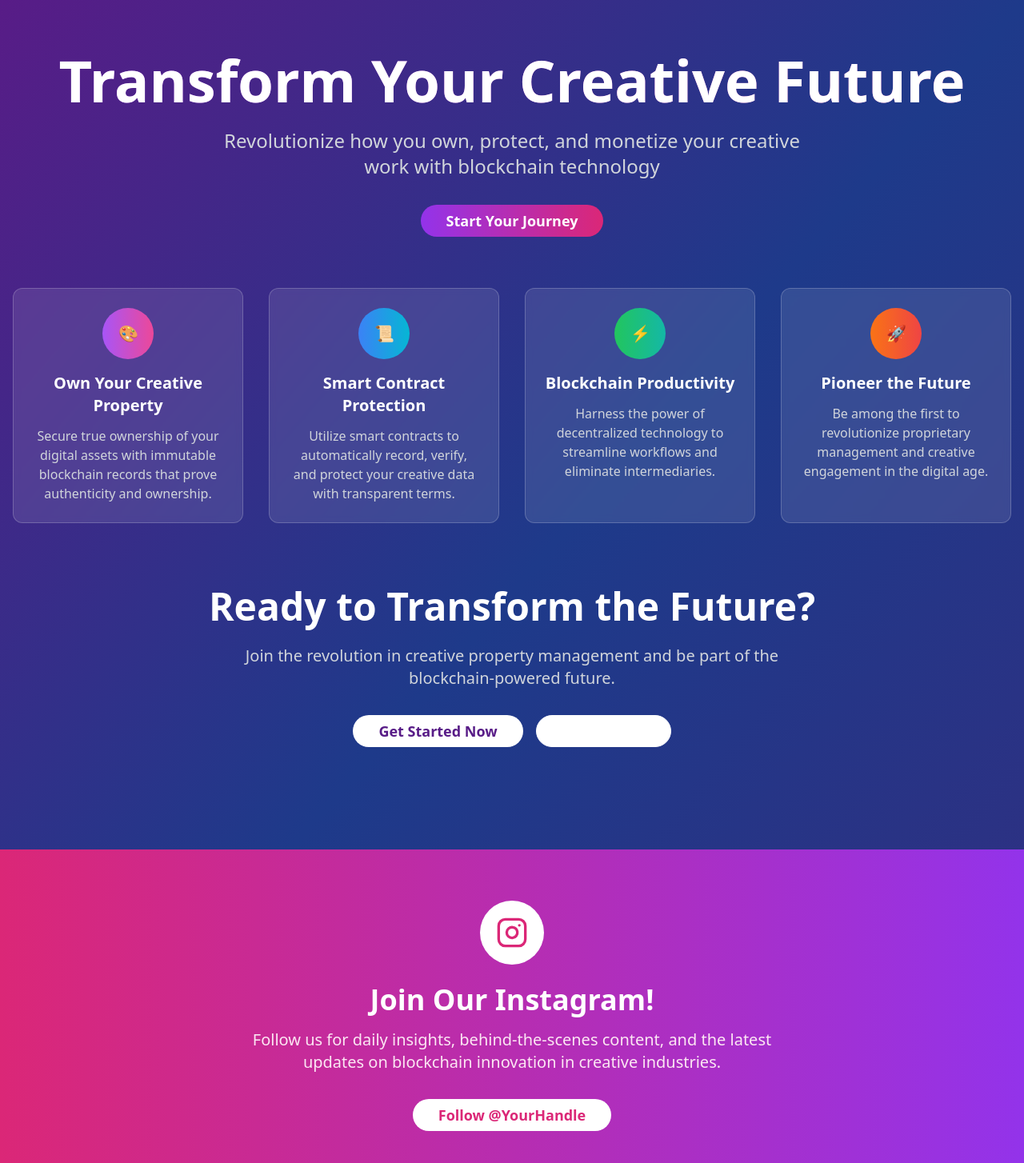
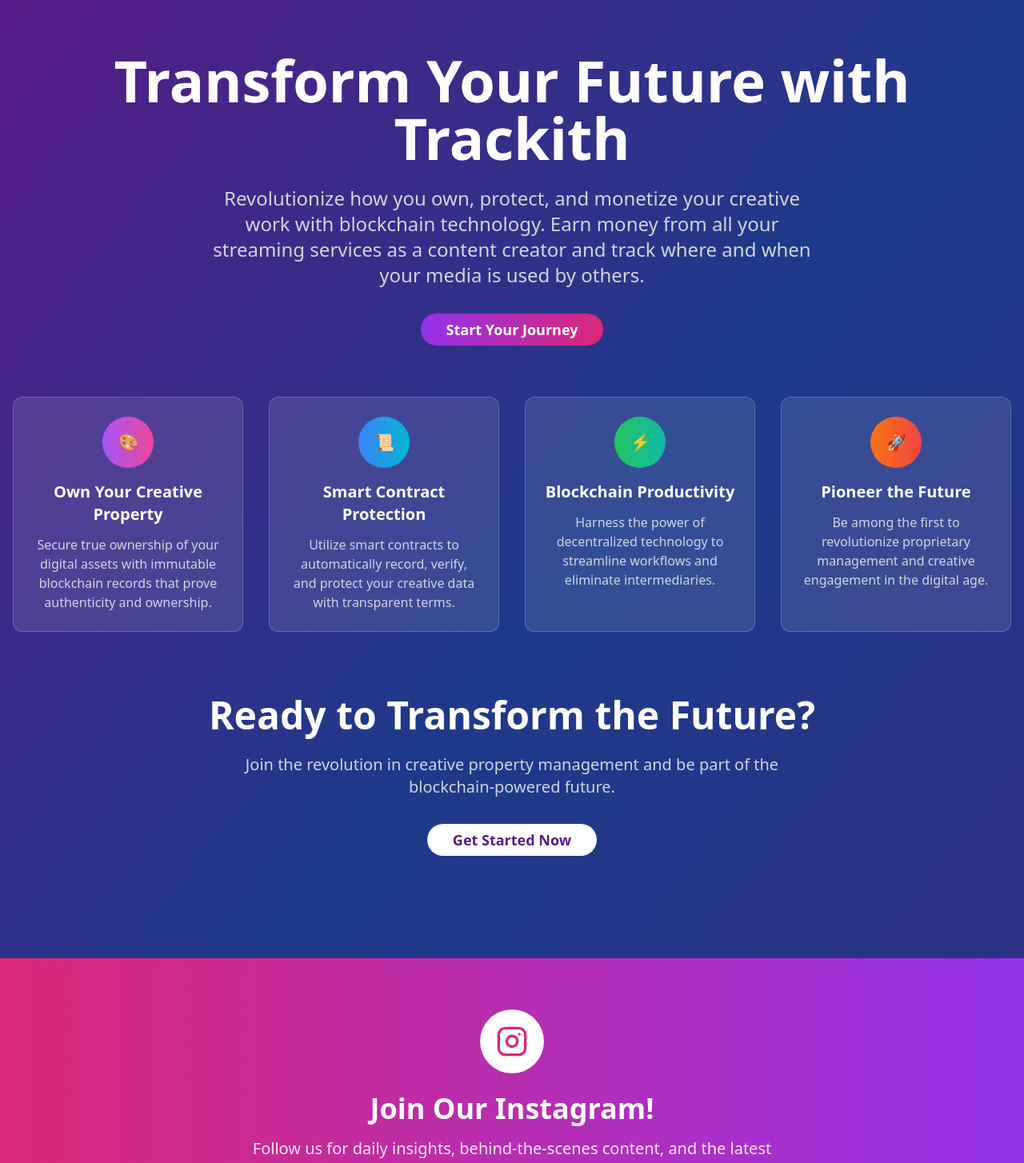
Before and after one commit to trackith/future-footer-forge, a React (Vite) app: page / in a window 1280 px wide. Shown: the top 1454 px of the page at 80% size. Built offline with nearby package versions, Linux system fonts and the light colour scheme.

Commit message:
Refactor landing page content
- Removed the "Learn More" button.
- Updated the Instagram button link.
- Modified the main header text.
- Added content about earning money on streaming services.

```diff
--- a/src/pages/Index.tsx
+++ b/src/pages/Index.tsx
@@ -5,6 +5,7 @@ import { Instagram } from "lucide-react";
 
 const Index = () => {
   const googleFormLink = "https://docs.google.com/forms/d/e/1FAIpQLSfCmLxgQopCFeLyocBAJc7V03NOc7WG5C9ySdyGrj0ptN6wdw/viewform";
+  const instagramLink = "https://www.instagram.com/trackith?igsh=MTg5MGt6aW03ano0Yg%3D%3D&utm_source=qr";
 
   return (
     <div className="min-h-screen bg-gradient-to-br from-purple-900 via-blue-900 to-indigo-900">
@@ -12,10 +13,10 @@ const Index = () => {
       <div className="container mx-auto px-4 py-16">
         <div className="text-center mb-16">
           <h1 className="text-5xl md:text-7xl font-bold text-white mb-6 bg-gradient-to-r from-purple-400 to-pink-400 bg-clip-text text-transparent">
-            Transform Your Creative Future
+            Transform Your Future with Trackith
           </h1>
           <p className="text-xl md:text-2xl text-gray-300 mb-8 max-w-3xl mx-auto">
-            Revolutionize how you own, protect, and monetize your creative work with blockchain technology
+            Revolutionize how you own, protect, and monetize your creative work with blockchain technology. Earn money from all your streaming services as a content creator and track where and when your media is used by others.
           </p>
           <Button
             className="bg-gradient-to-r from-purple-600 to-pink-600 hover:from-purple-700 hover:to-pink-700 text-white font-semibold px-8 py-4 text-lg rounded-full transition-all duration-300 transform hover:scale-105"
@@ -83,13 +84,6 @@ const Index = () => {
             >
               Get Started Now
             </Button>
-            <Button
-              variant="outline"
-              className="border-white text-white hover:bg-white hover:text-purple-900 font-semibold px-8 py-4 text-lg rounded-full transition-all duration-300"
-              onClick={() => window.open(googleFormLink, '_blank')}
-            >
-              Learn More
-            </Button>
           </div>
         </div>
       </div>
@@ -108,8 +102,11 @@ const Index = () => {
           <p className="text-xl text-pink-100 mb-8 max-w-2xl mx-auto">
             Follow us for daily insights, behind-the-scenes content, and the latest updates on blockchain innovation in creative industries.
           </p>
-          <Button className="bg-white text-pink-600 hover:bg-pink-50 font-bold px-8 py-4 text-lg rounded-full transition-all duration-300 transform hover:scale-105">
-            Follow @YourHandle
+          <Button
+            className="bg-white text-pink-600 hover:bg-pink-50 font-bold px-8 py-4 text-lg rounded-full transition-all duration-300 transform hover:scale-105"
+            onClick={() => window.open(instagramLink, '_blank')}
+          >
+            Follow @trackith
           </Button>
         </div>
       </div>
```
